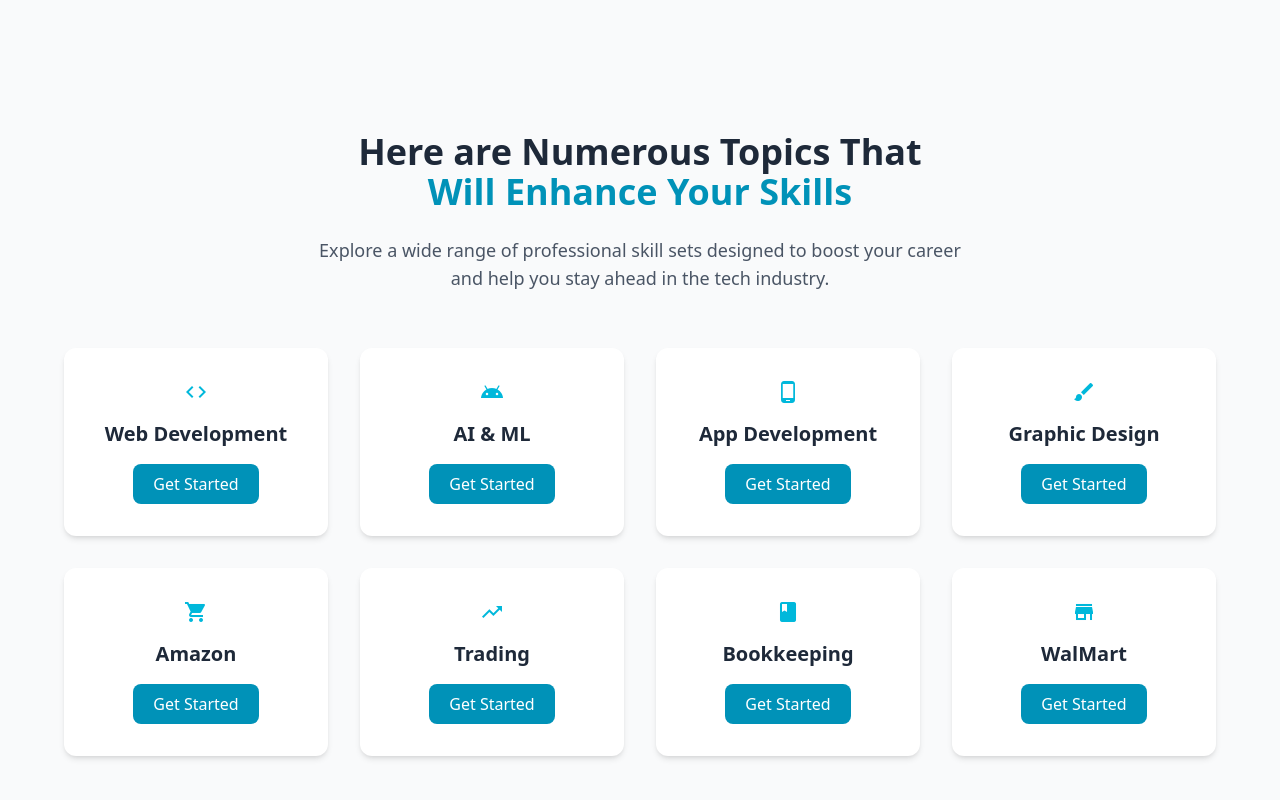
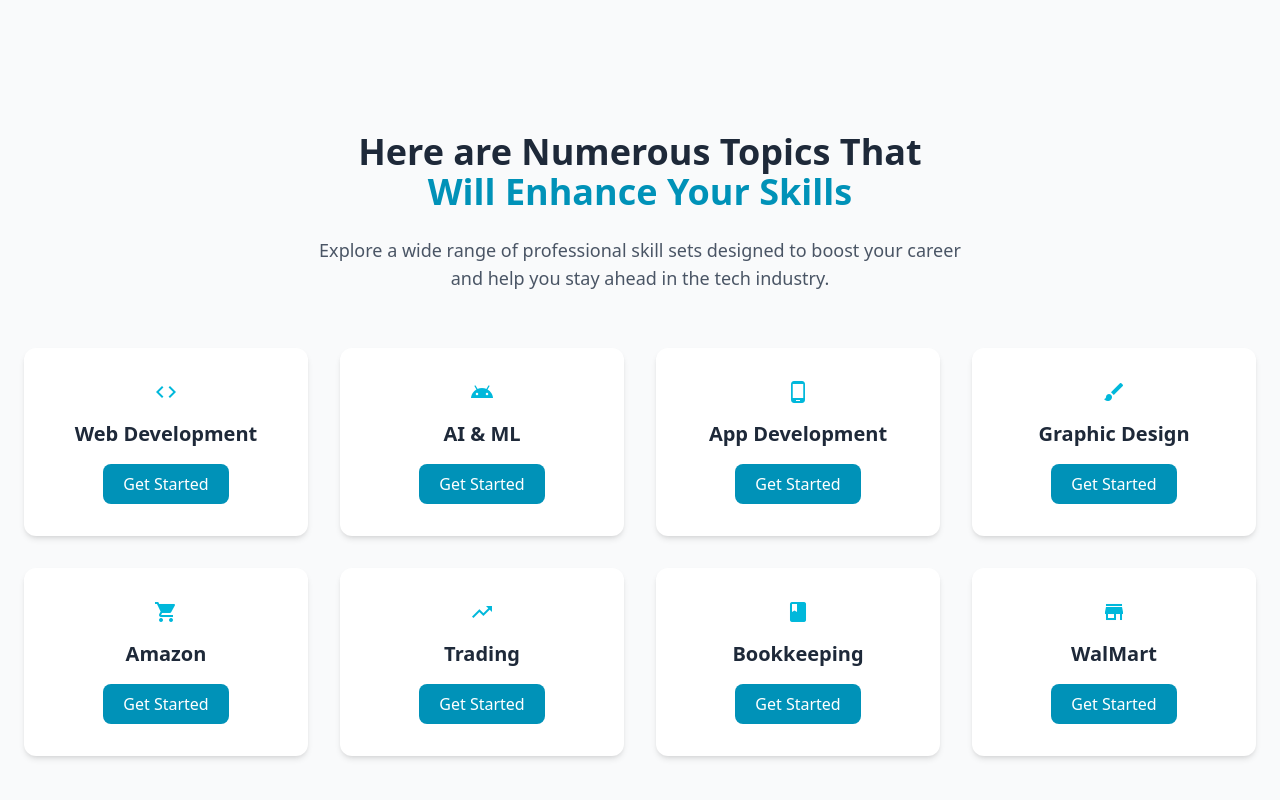
Before and after one commit to sabbehhassan/SGT, a React (Vite) app: page / in a window 1280 px wide. Shown: the part 2100-2900 px from the top of the page. Built offline with nearby package versions, Linux system fonts and the light colour scheme.

Commit message:
size of skills card customized

```diff
--- a/src/components/skills/index.jsx
+++ b/src/components/skills/index.jsx
@@ -14,7 +14,7 @@ const SkillsView = () => {
 
   return (
     <section className="bg-gray-50 py-20 px-6">
-      <div className="max-w-6xl mx-auto text-center">
+      <div className="max-w-7xl mx-auto text-center">
         {/* Heading */}
         <h2 className="text-4xl font-bold text-gray-800 mb-6">
           Here are Numerous Topics That <br />{" "}
```
